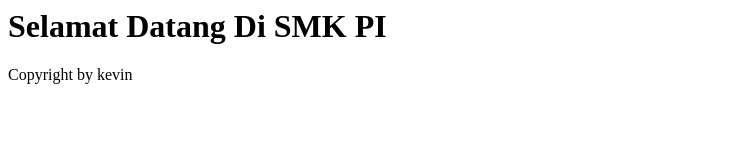
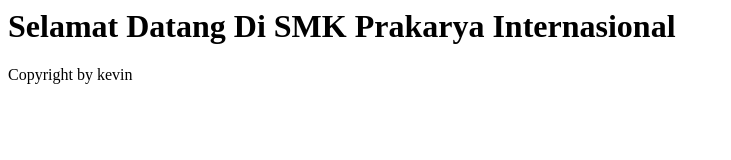
Before and after one commit to KevinWijaya16/11pplg-belajar-git, a plain HTML site: page index.html in a window 1280 px wide. Shown: the whole page, without its empty margins (0-731 px from the left). Drawn offline with Linux system fonts and the light colour scheme.

Commit message:
mengubah index.html pada tag body

```diff
--- a/index.html
+++ b/index.html
@@ -5,7 +5,7 @@
     </title>
   </head>
   <body>
-    <h1>Selamat Datang Di SMK PI</h1>
+    <h1>Selamat Datang Di SMK Prakarya Internasional</h1>
     <p>Copyright by kevin</p>
   </body>
 </html>
```
